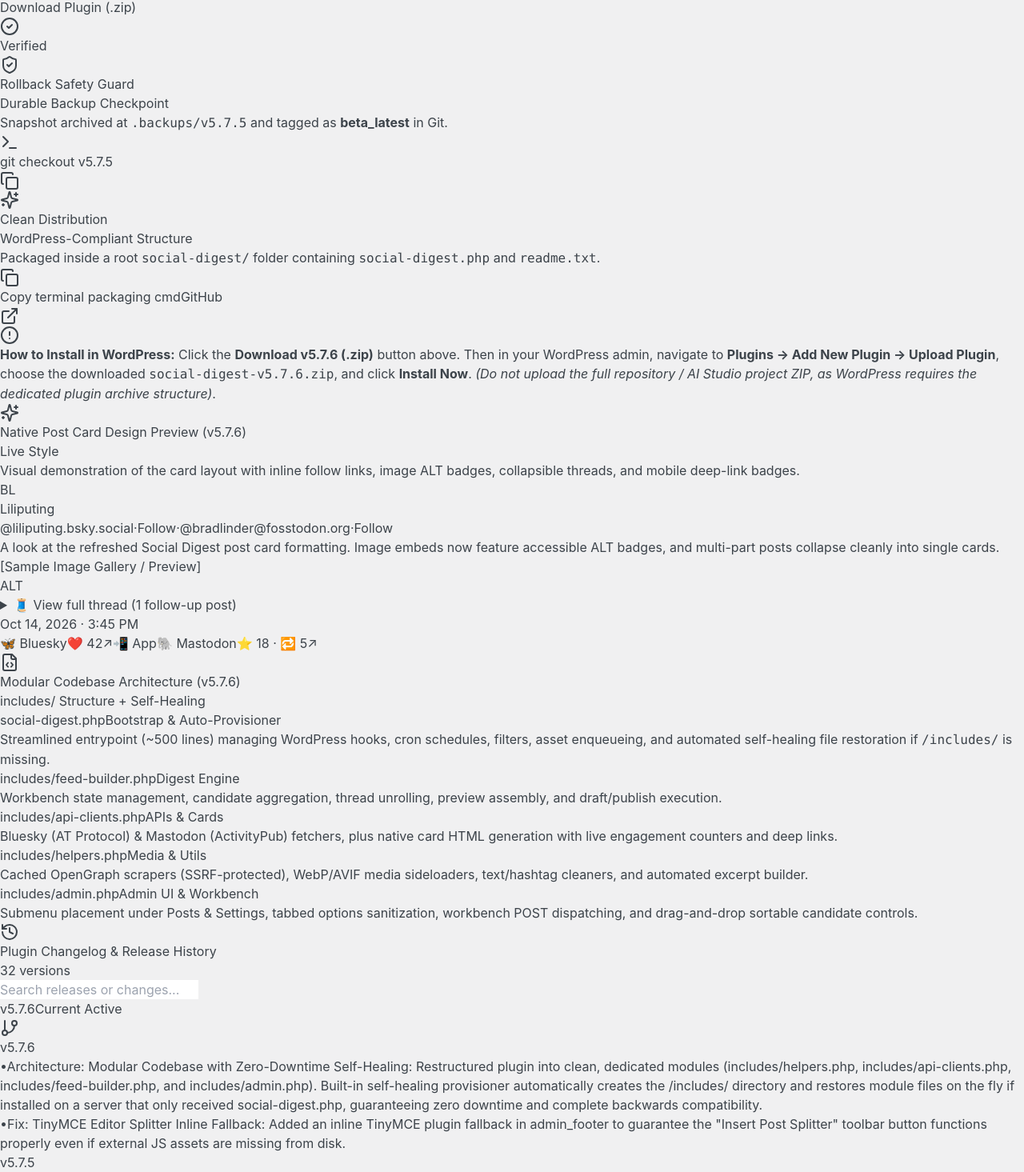
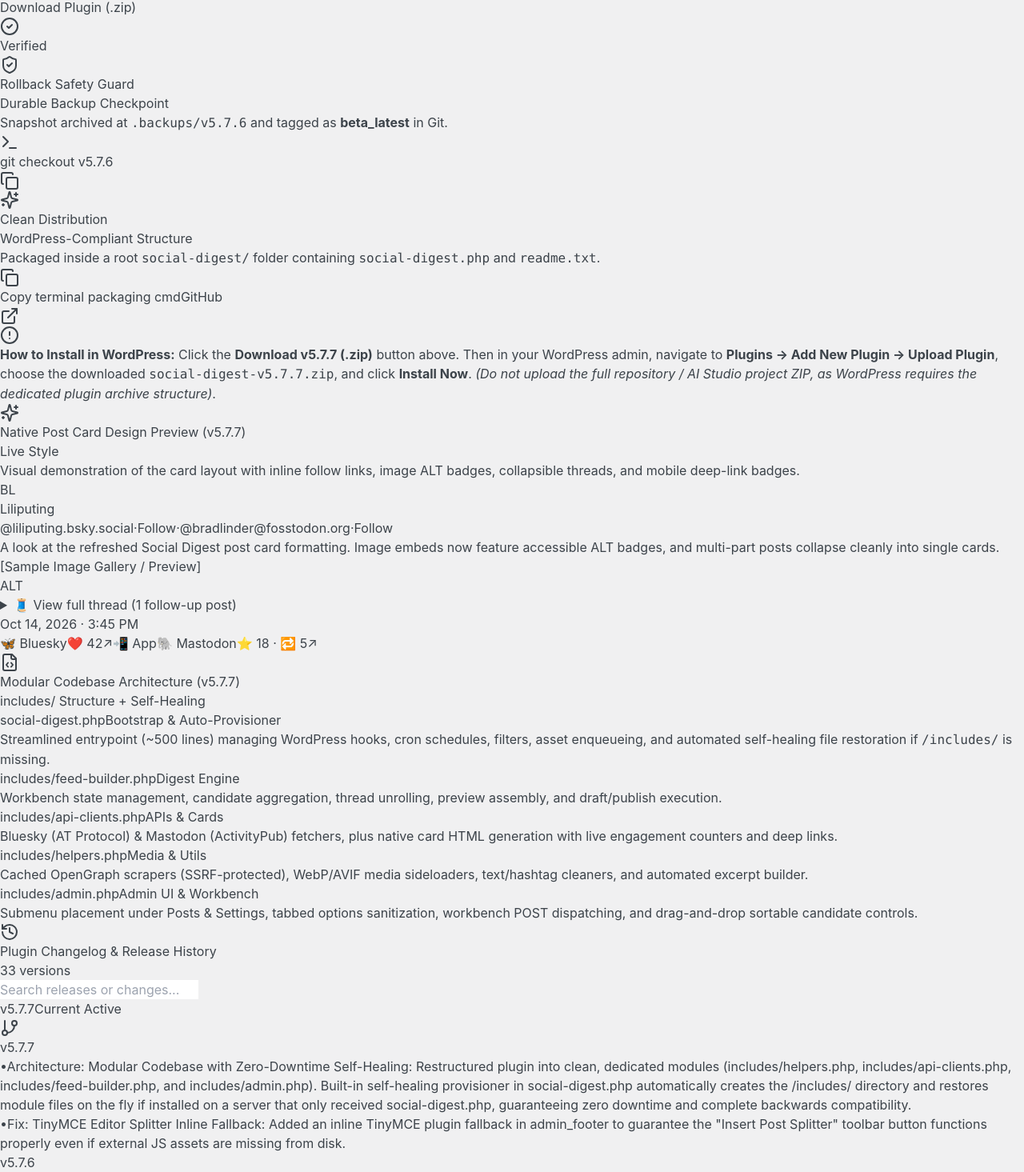
Before and after one commit to bradlinder/social-digest, a React (Vite) app: page / in a window 1280 px wide. Shown: the part 363-1828 px from the top of the page at 80% size. Built offline with nearby package versions, Linux system fonts and the light colour scheme.

Commit message:
chore: bump version to 5.7.7
Updated plugin version metadata and changelog to reflect recent improvements to the self-healing modular architecture.

```diff
--- a/package.json
+++ b/package.json
@@ -1,6 +1,6 @@
 {
   "name": "social-digest-wordpress",
-  "version": "5.7.6",
+  "version": "5.7.7",
   "type": "module",
   "scripts": {
     "dev": "vite",
--- a/src/App.tsx
+++ b/src/App.tsx
@@ -370,7 +370,7 @@ export default function App() {
             <div className="flex items-center space-x-2">
               <FileCode className="w-4 h-4 text-emerald-400" />
               <h2 className="text-sm font-bold text-white uppercase tracking-wider">
-                Modular Codebase Architecture (v5.7.6)
+                Modular Codebase Architecture (v5.7.7)
               </h2>
             </div>
             <span className="text-[11px] bg-emerald-500/10 text-emerald-300 border border-emerald-500/20 px-2 py-0.5 rounded font-mono">
--- a/src/changelogData.ts
+++ b/src/changelogData.ts
@@ -9,7 +9,7 @@ export interface ReleaseEntry {
 
 export const PLUGIN_META = {
   name: 'Social Digest for WordPress',
-  version: '5.7.6',
+  version: '5.7.7',
   requiresWP: '6.0+',
   testedUpTo: '7.1.1',
   requiresPHP: '7.4+',
@@ -17,17 +17,25 @@ export const PLUGIN_META = {
   author: 'Brad Linder',
   githubRepo: 'BradLinder/social-digest',
   releaseZip: 'social-digest.zip',
-  rollbackTarget: 'v5.7.5',
+  rollbackTarget: 'v5.7.6',
 };
 
 export const CHANGELOG_DATA: ReleaseEntry[] = [
   {
+    version: '5.7.7',
+    tag: 'v5.7.7',
+    isLatest: true,
+    highlights: [
+      'Architecture: Modular Codebase with Zero-Downtime Self-Healing: Restructured plugin into clean, dedicated modules (includes/helpers.php, includes/api-clients.php, includes/feed-builder.php, and includes/admin.php). Built-in self-healing provisioner in social-digest.php automatically creates the /includes/ directory and restores module files on the fly if installed on a server that only received social-digest.php, guaranteeing zero downtime and complete backwards compatibility.',
+      'Fix: TinyMCE Editor Splitter Inline Fallback: Added an inline TinyMCE plugin fallback in admin_footer to guarantee the "Insert Post Splitter" toolbar button functions properly even if external JS assets are missing from disk.'
+    ]
+  },
+  {
     version: '5.7.6',
     tag: 'v5.7.6',
-    isLatest: true,
+    isLatest: false,
     highlights: [
-      'Architecture: Modular Codebase with Zero-Downtime Self-Healing: Restructured plugin into clean, dedicated modules (includes/helpers.php, includes/api-clients.php, includes/feed-builder.php, and includes/admin.php). Built-in self-healing provisioner automatically creates the /includes/ directory and restores module files on the fly if installed on a server that only received social-digest.php, guaranteeing zero downtime and complete backwards compatibility.',
-      'Fix: TinyMCE Editor Splitter Inline Fallback: Added an inline TinyMCE plugin fallback in admin_footer to guarantee the "Insert Post Splitter" toolbar button functions properly even if external JS assets are missing from disk.'
+      'Hotfix: Emergency Standalone Consolidation: Consolidated core helper functions, API clients, feed builders, and admin UI views directly into social-digest.php to immediately eliminate fatal missing file errors (require_once includes/helpers.php: Failed to open stream) on environments performing single-file updates.'
     ]
   },
   {
```
Also changed, not shown: readme.txt, 1 other file (tests, documents, lock files or other folders).
